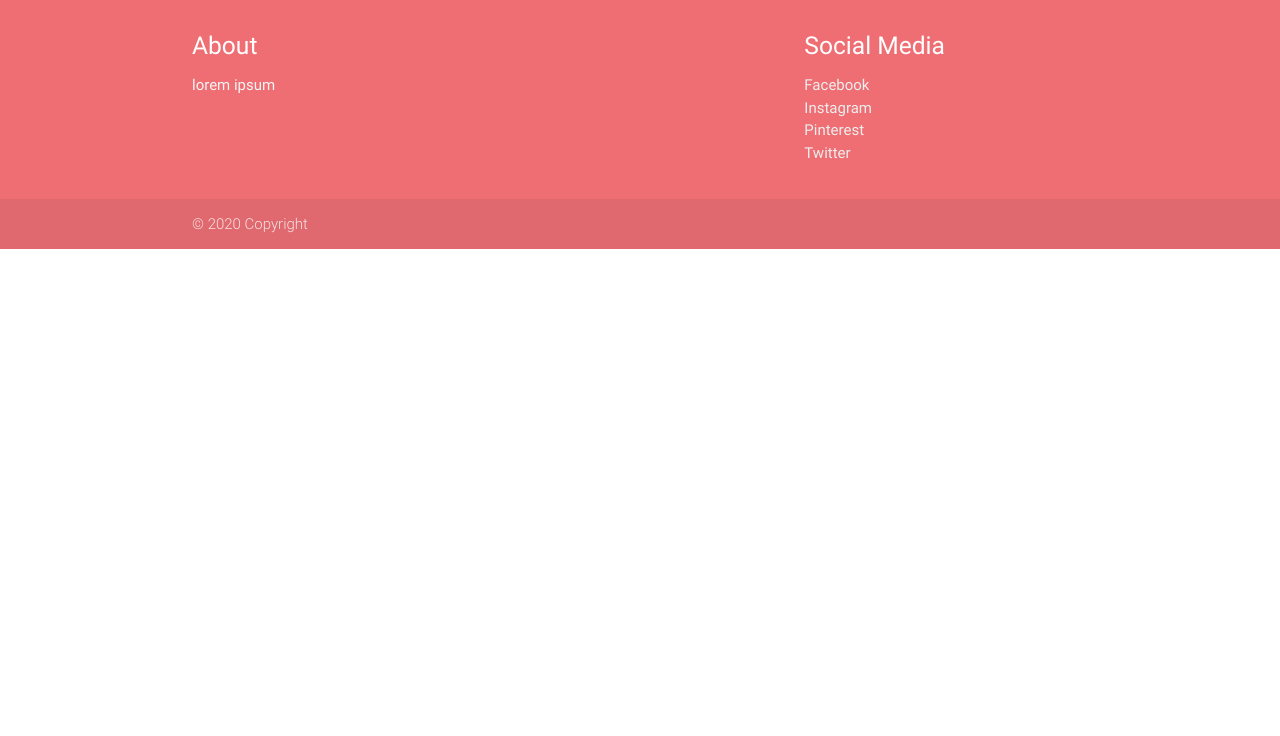
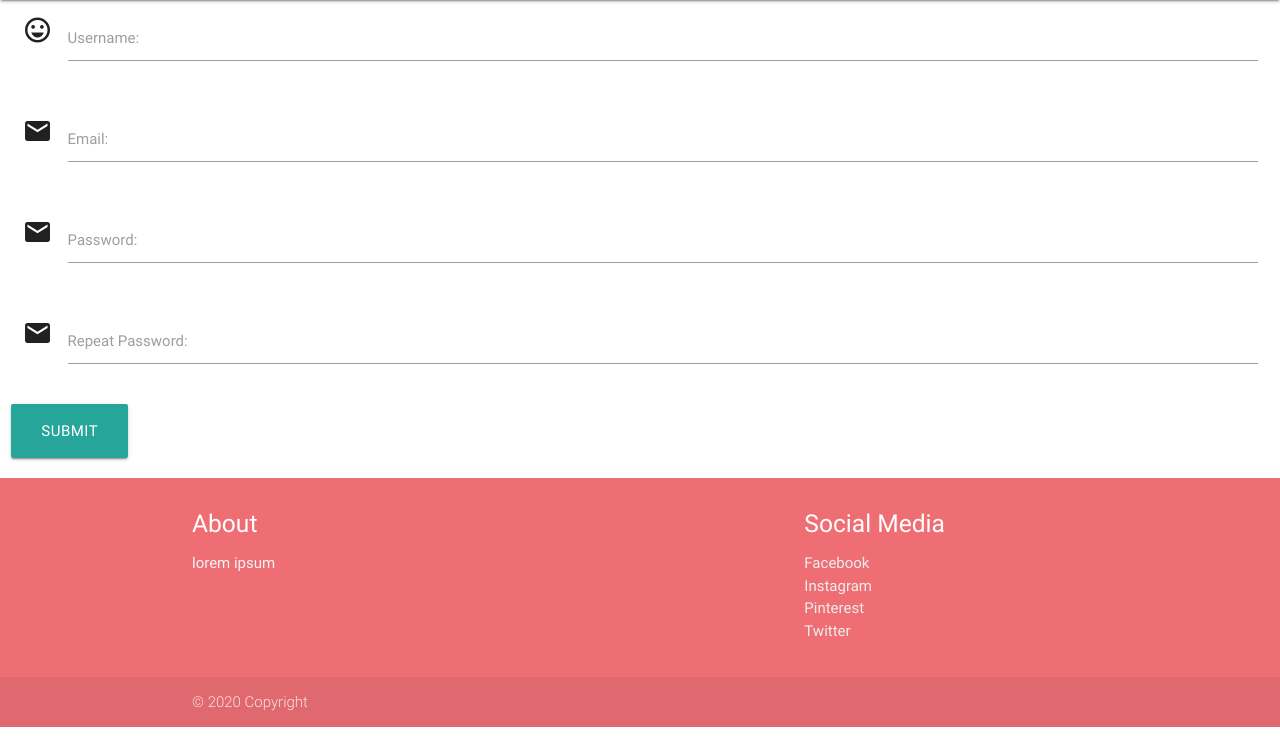
Before and after one commit to Sebastian-Torres-Matrix/books-for-life, a Flask app: template templates/signup.html in a window 1280 px wide. Shown: the part 64-800 px from the top of the page. Run offline with Flask 2, Linux system fonts and the light colour scheme; the template is opened without the code that fills it, so the values that code supplies are empty; some libraries are stand-ins or nearby versions.

Commit message:
form added in signup

```diff
--- a/templates/signup.html
+++ b/templates/signup.html
@@ -1,5 +1,51 @@
 {% extends 'base.html' %}
 {% block content %}
 
+  <div class="row">
+    <form class="col s12">
+
+
+      <div class="row">
+        <div class="input-field col s12">
+        <i class="material-icons prefix">sentiment_very_satisfied</i>
+        <label for="first_name">Username: </label>
+          <input name="username" id="username" type="text" class="validate">
+
+        </div>
+      </div>
+
+    <div class="row">
+        <div class="input-field col s12">
+        <i class="material-icons prefix">email</i>
+        <label for="email">Email: </label>
+          <input id="email" type="email" class="validate">
+
+        </div>
+      </div>
+
+      <div class="row">
+        <div class="input-field col s12">
+        <i class="material-icons prefix">email</i>
+         <label for="password">Password: </label>
+          <input id="password" type="password" class="validate">
+
+        </div>
+      </div>
+
+            <div class="row">
+        <div class="input-field col s12">
+        <i class="material-icons prefix">email</i>
+        <label for="password">Repeat Password: </label>
+          <input id="password" type="password" class="validate">
+
+        </div>
+      </div>
+      <div>
+      <button class="btn-large waves-effect waves-light" type="submit" name="action">Submit</button>
+      </div>
+
+
+    </form>
+  </div>
 
 {% endblock %}
```
